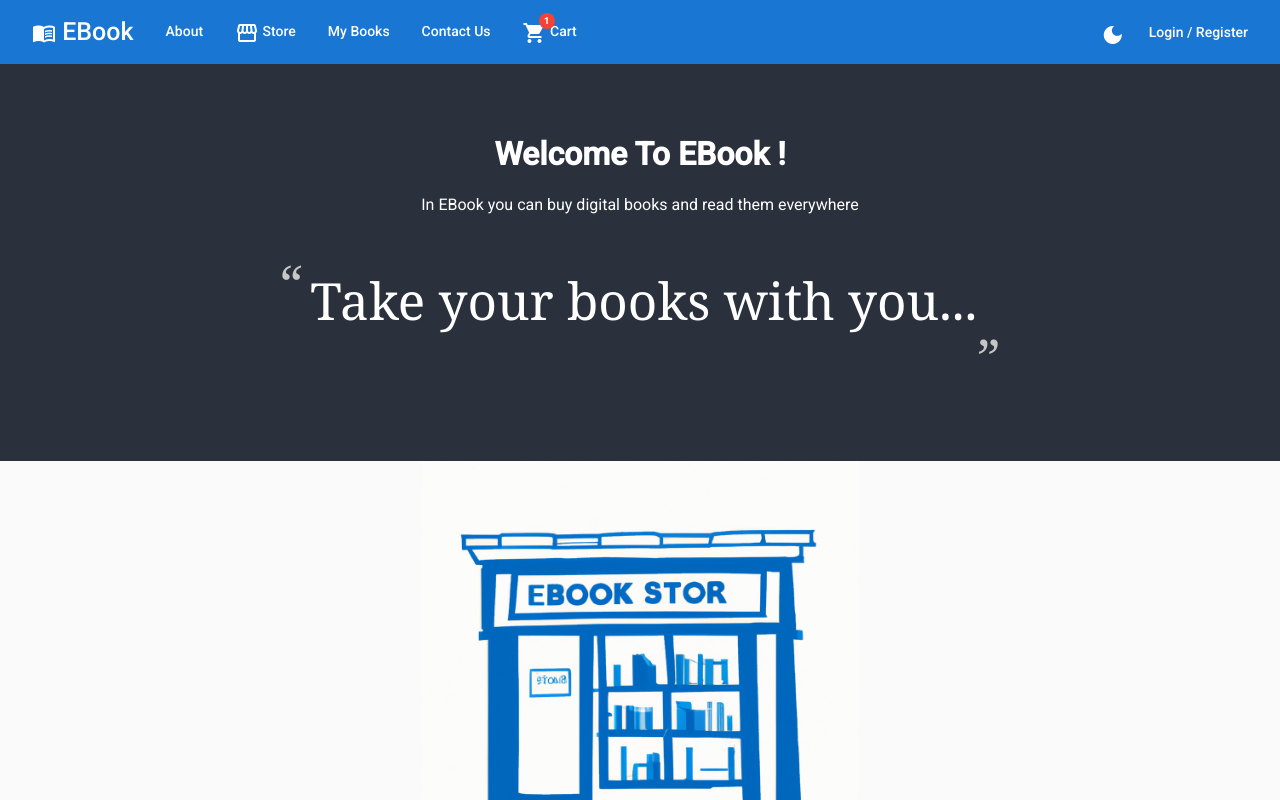
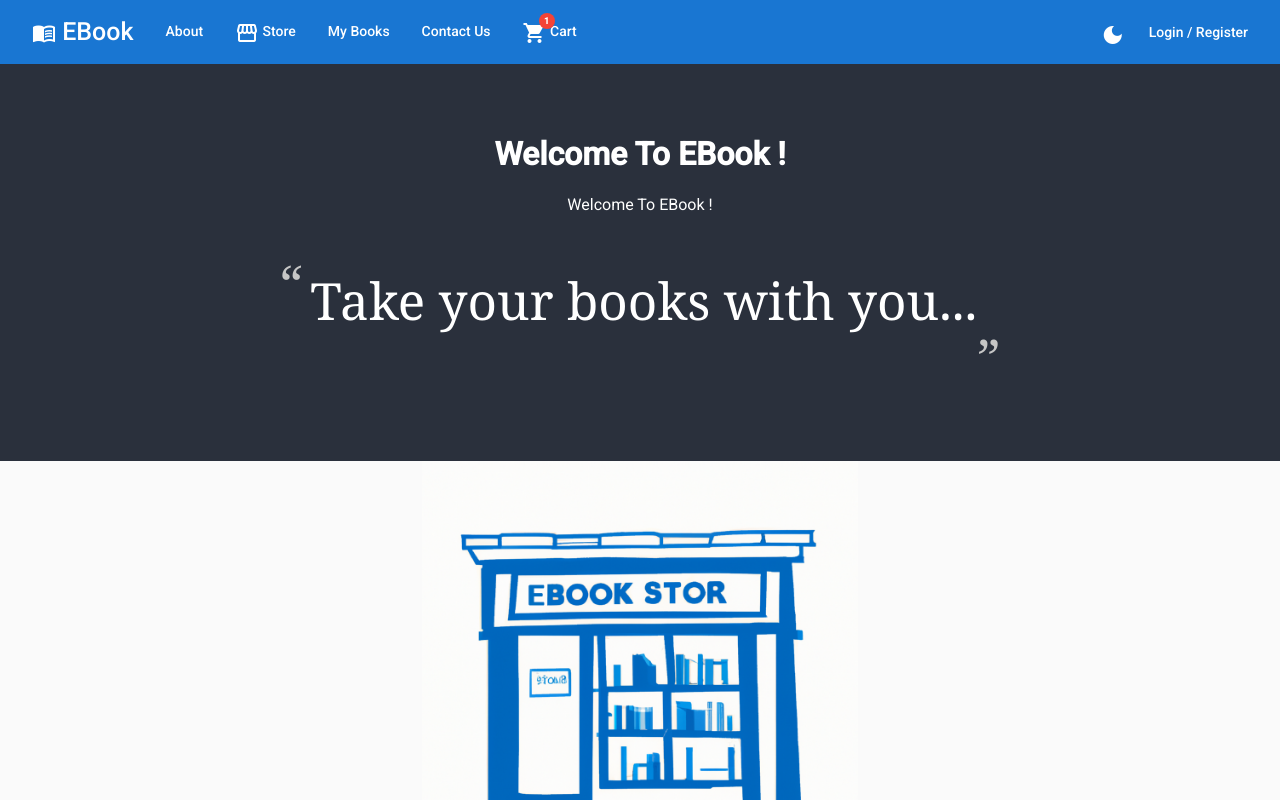
Before and after one commit to shokerm/EBook-App-Project, an Angular app: page /home in a window 1280 px wide. Shown: the top 800 px of the page. Built offline with nearby package versions, Linux system fonts and the light colour scheme.

Commit message:
daily changes

```diff
--- a/src/app/components/about/about.component.html
+++ b/src/app/components/about/about.component.html
@@ -1,8 +1,6 @@
-<div class="about-section">
-    <h1>About Us </h1>
-    <p>In EBook you can buy digital books and read them everywhere</p>
-    <blockquote>Take your books with you...</blockquote>
-  </div>
+ <app-sub-nav
+  subNavHeader="About Us"
+  subNavParagraph="In EBook you can buy digital books and read them everywhere"></app-sub-nav>
 
 <!-- cards -->
 
--- a/src/app/components/about/about.component.ts
+++ b/src/app/components/about/about.component.ts
@@ -1,6 +1,5 @@
 import { Component, OnInit } from '@angular/core';
 import { AboutDatasService } from 'src/app/services/about-data.service';
-import { DataService } from 'src/app/services/data.service';
 
 @Component({
   selector: 'app-about',
--- a/src/app/components/contact-us/contact-us.component.html
+++ b/src/app/components/contact-us/contact-us.component.html
@@ -1,3 +1,8 @@
+<app-sub-nav
+subNavHeader="Contact Us"
+subNavParagraph="We are always here for you"
+></app-sub-nav>
+
 <div class="container">
   <div class="form-feilds" [hidden]="submitted">
   <h2 class="section-header">CONTACT US</h2>
--- a/src/app/components/pages/home/home.component.html
+++ b/src/app/components/pages/home/home.component.html
@@ -1,9 +1,7 @@
-<div class="home-section">
-    <h1>Welcome To EBook !</h1>
-    <p>In EBook you can buy digital books and read them everywhere</p>
-    <blockquote>Take your books with you...</blockquote>
-  </div>
-
+<app-sub-nav
+subNavHeader="Welcome To EBook !"
+subNavParagraph="Welcome To EBook !"
+></app-sub-nav>
 <div class="container">
 
     <img src="../../../../assets/Images/ebook store.png" alt="EBook Store">
--- a/src/app/components/store/store.component.html
+++ b/src/app/components/store/store.component.html
@@ -1,8 +1,7 @@
-<div class="about-section">
-  <h1>Our Store </h1>
-  <p>We invite you enjoy our products</p>
-  <blockquote>Take your books with you...</blockquote>
-</div>
+<app-sub-nav
+subNavHeader="Our Store"
+subNavParagraph="We invite you enjoy our products"
+></app-sub-nav>
 
 <!-- books -->
 
--- /dev/null
+++ b/src/app/components/sub-nav/sub-nav.component.html
@@ -0,0 +1,5 @@
+<div class="sub-nav-section">
+    <h1>{{subNavHeader}}</h1>
+    <p>{{subNavParagraph}}</p>
+    <blockquote>Take your books with you...</blockquote>
+  </div>
--- /dev/null
+++ b/src/app/components/sub-nav/sub-nav.component.scss
@@ -0,0 +1,38 @@
+.sub-nav-section {
+    padding: 50px;
+    text-align: center;
+    background-color: #2a303c;
+    color: white;
+  }
+
+  blockquote {
+    position: relative;
+      font-family: "Georgia", serif;
+      font-size: 3.2rem;
+    quotes: "\201C""\201D""\2018""\2019";
+
+    &::before,
+    &::after {
+      color: #c6c6c6;
+      font-size: 1.0em;
+      font-weight: 400;
+      line-height: 0.1em;
+    }
+    &::before {
+          position: relative;
+      content: open-quote;
+      margin-right: 0.15em;
+      vertical-align: 0.35em;
+    }
+    &::after {
+      content: close-quote;
+      vertical-align: -1.1em;
+    }
+  }
+
+  @media screen and (max-width: 650px) {
+    .column {
+      width: 100%;
+      display: block;
+    }
+  }
--- /dev/null
+++ b/src/app/components/sub-nav/sub-nav.component.ts
@@ -0,0 +1,18 @@
+import { Component, OnInit, Input } from '@angular/core';
+
+@Component({
+  selector: 'app-sub-nav',
+  templateUrl: './sub-nav.component.html',
+  styleUrls: ['./sub-nav.component.scss']
+})
+export class SubNavComponent implements OnInit {
+
+  constructor() { }
+
+  ngOnInit(): void {
+  }
+
+  @Input() subNavHeader: string | undefined;
+  @Input() subNavParagraph: string | undefined;
+
+}
--- a/src/app/modules/app.module.ts
+++ b/src/app/modules/app.module.ts
@@ -24,6 +24,7 @@ import { ContactUsPageComponent } from '../components/pages/contact-us-page/cont
 import { StorePageComponent } from '../components/pages/store-page/store-page.component';
 import { AboutDatasService } from '../services/about-data.service';
 import { StoredataService } from '../services/store-data.service';
+import { SubNavComponent } from '../components/sub-nav/sub-nav.component';
 
 
 @NgModule({
@@ -41,7 +42,8 @@ import { StoredataService } from '../services/store-data.service';
     CartPageComponent,
     MyBooksPageComponent,
     ContactUsPageComponent,
-    StorePageComponent
+    StorePageComponent,
+    SubNavComponent
   ],
   imports: [
     BrowserModule,
```
